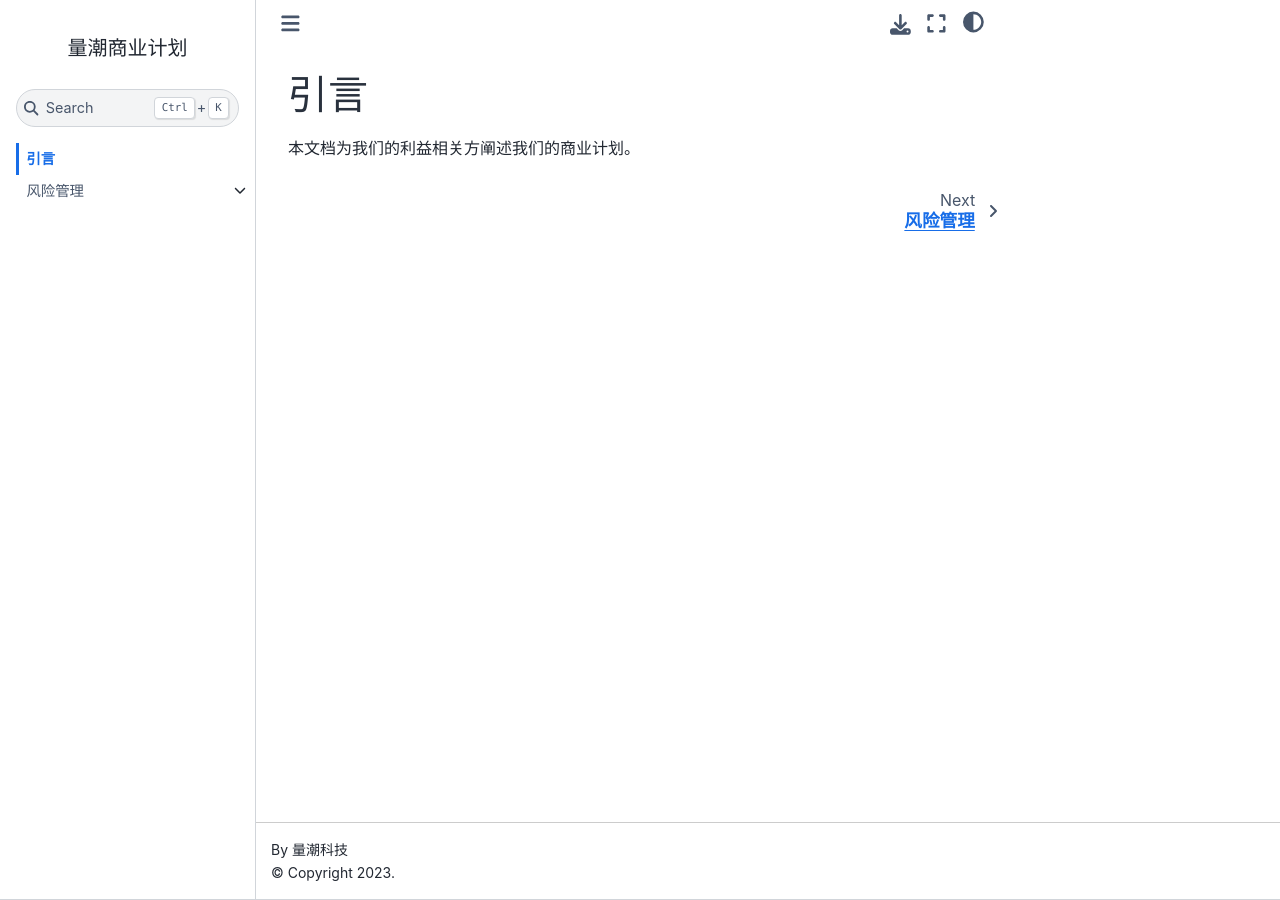
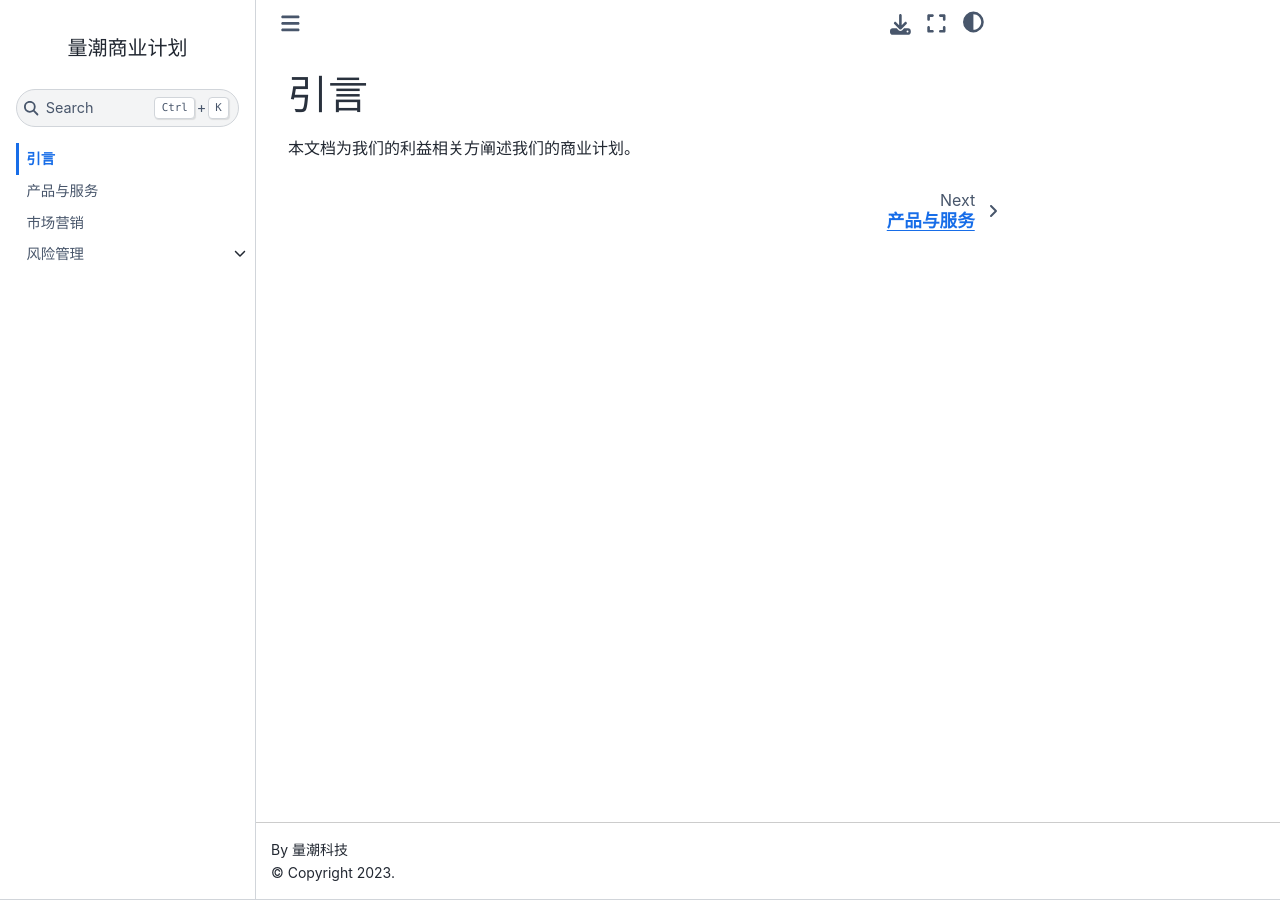
Before and after one commit to quanttide/quanttide-business-plan-of-readme, a Jupyter Book: the page built from index.md, in a window 1280 px wide. Built offline with Jupyter Book 1.0.4 settings and Sphinx 7.4.7 and the Sphinx Book theme 1.1.4, drawn with Linux system fonts in a browser that asks for light colours.

Commit message:
init: recreate project

```diff
--- a/_toc.yml
+++ b/_toc.yml
@@ -1,6 +1,8 @@
 format: jb-book
 root: index.md
 chapters:
+  - file: businesses/README.md
+  - file: markets/README.md
   - file: risks/README.md
     sections:
       - file: risks/tech_risks.md
--- /dev/null
+++ b/businesses/README.md
@@ -0,0 +1 @@
+# 产品与服务
--- /dev/null
+++ b/markets/README.md
@@ -0,0 +1 @@
+# 市场营销
```
